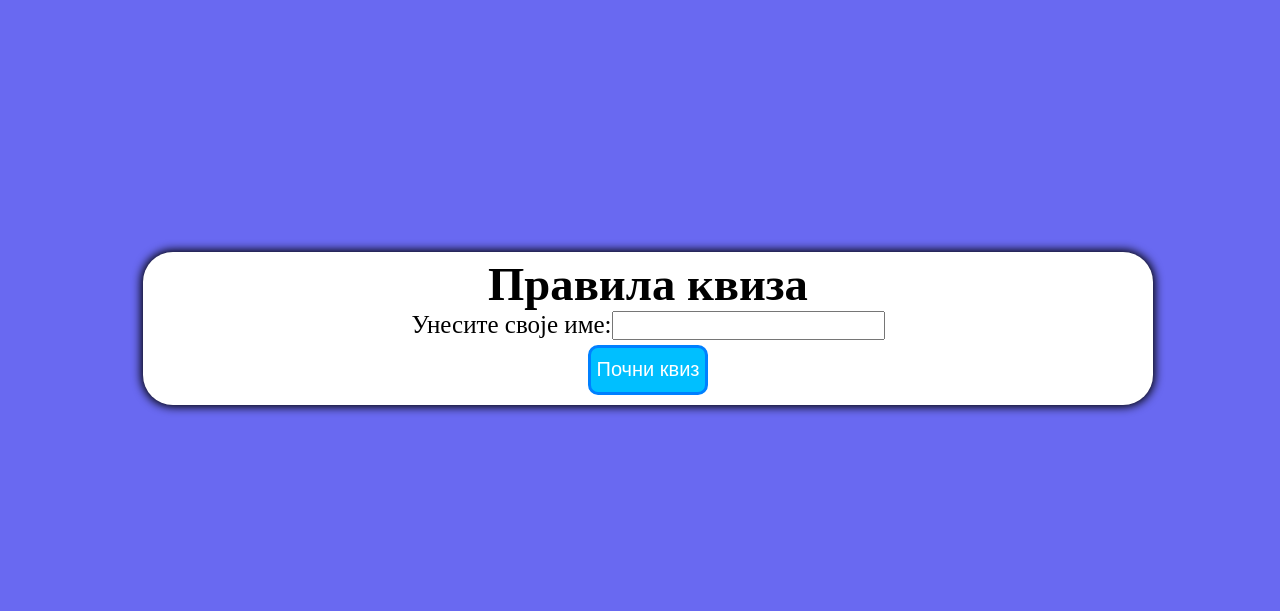
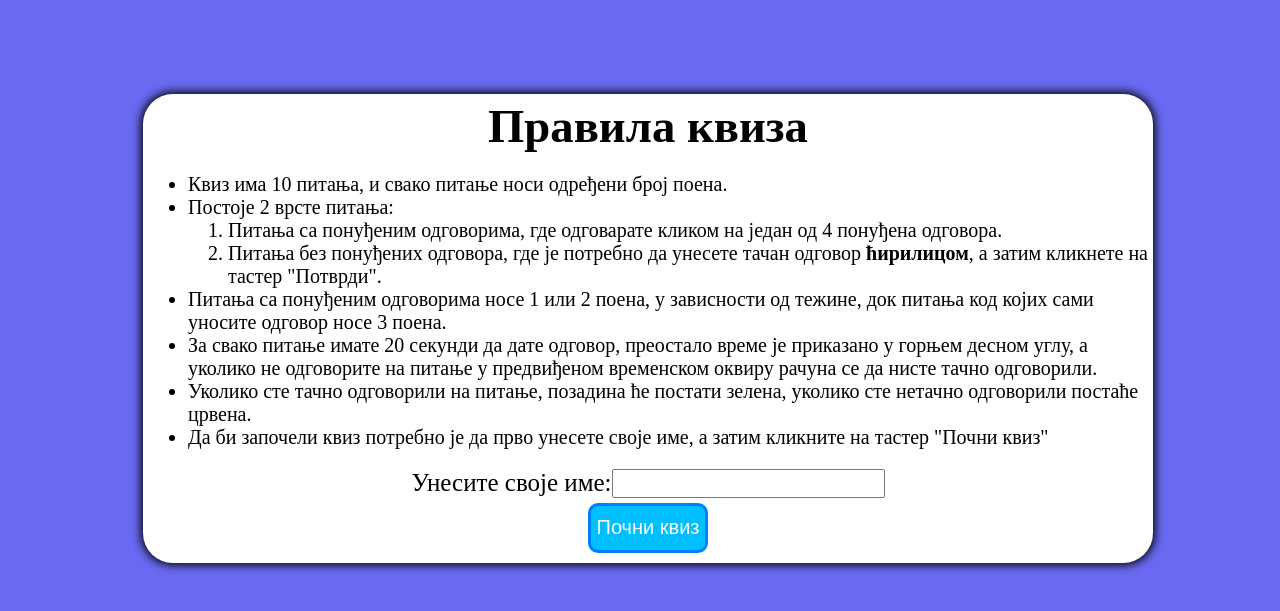
Before and after one commit to luka2210/PIA-homeworks, a PHP site: page /kviz.html in a window 1280 px wide. Shown: the top 611 px of the page. Run offline with PHP 8.4, Linux system fonts and the light colour scheme.

Commit message:
uradjen pravilnik

```diff
--- a/hw-3/kviz.css
+++ b/hw-3/kviz.css
@@ -75,3 +75,7 @@ h2 {
 .text_input {
 	font-size: 20px;
 }
+
+#lista_kontejner {
+	font-size: 20px;
+}
--- a/hw-3/kviz.html
+++ b/hw-3/kviz.html
@@ -12,6 +12,21 @@
 			<div id="glavni_kontejner" >
 				<div id="forma0">
 					<h2> Правила квиза </h2>
+					<div id="lista_kontejner">
+						<ul>
+							<li> Квиз има 10 питања, и свако питање носи одређени број поена. </li>
+							<li> Постоје 2 врсте питања:
+								<ol>
+									<li> Питања са понуђеним одговорима, где одговарате кликом на један од 4 понуђена одговора.</li>
+									<li> Питања без понуђених одговора, где је потребно да унесете тачан одговор <b> ћирилицом</b>, а затим кликнете на тастер "Потврди".</li>
+								</ol>
+							</li>
+							<li> Питања са понуђеним одговорима носе 1 или 2 поена, у зависности од тежине, док питања код којих сами уносите одговор носе 3 поена.</li>
+							<li> За свако питање имате 20 секунди да дате одговор, преостало време је приказано у горњем десном углу, а уколико не одговорите на питање у предвиђеном временском оквиру рачуна се да нисте тачно одговорили.</li>
+							<li> Уколико сте тачно одговорили на питање, позадина ће постати зелена, уколико сте нетачно одговорили постаће црвена. </li>
+							<li> Да би започели квиз потребно је да прво унесете своје име, а затим кликните на тастер "Почни квиз"</li>
+						</ul>
+					</div>
 					<div class="ime_prezime_kontejner">
 						<label for="ime">Унесите своје име:</label>
 						<input type="text" id="ime" name="ime" class="text_input"> <br>
--- a/hw-3/kviz.js
+++ b/hw-3/kviz.js
@@ -100,7 +100,6 @@ function promeni_boje() {
 	dugme2.style.borderColor = "black";
 	dugme3.style.borderColor = "black";
 	dugme4.style.borderColor = "black";
-	dugme_potvrdi.style.borderColor = "black";
 	if (pitanja[rb_pitanja].tacan_odgovor == 1)
 		dugme1.style.backgroundColor = "green";
 	else
@@ -127,6 +126,7 @@ function promeni_boje() {
 		dugme2.style.borderColor = "rgb(0, 128, 255)";
 		dugme3.style.borderColor = "rgb(0, 128, 255)";
 		dugme4.style.borderColor = "rgb(0, 128, 255)";
+		dugme_potvrdi.style.borderColor = "rgb(0, 128, 255)";
 		dugme1.style.backgroundColor = "rgb(0,191,255)";
 		dugme2.style.backgroundColor = "rgb(0,191,255)";
 		dugme3.style.backgroundColor = "rgb(0,191,255)";
```
